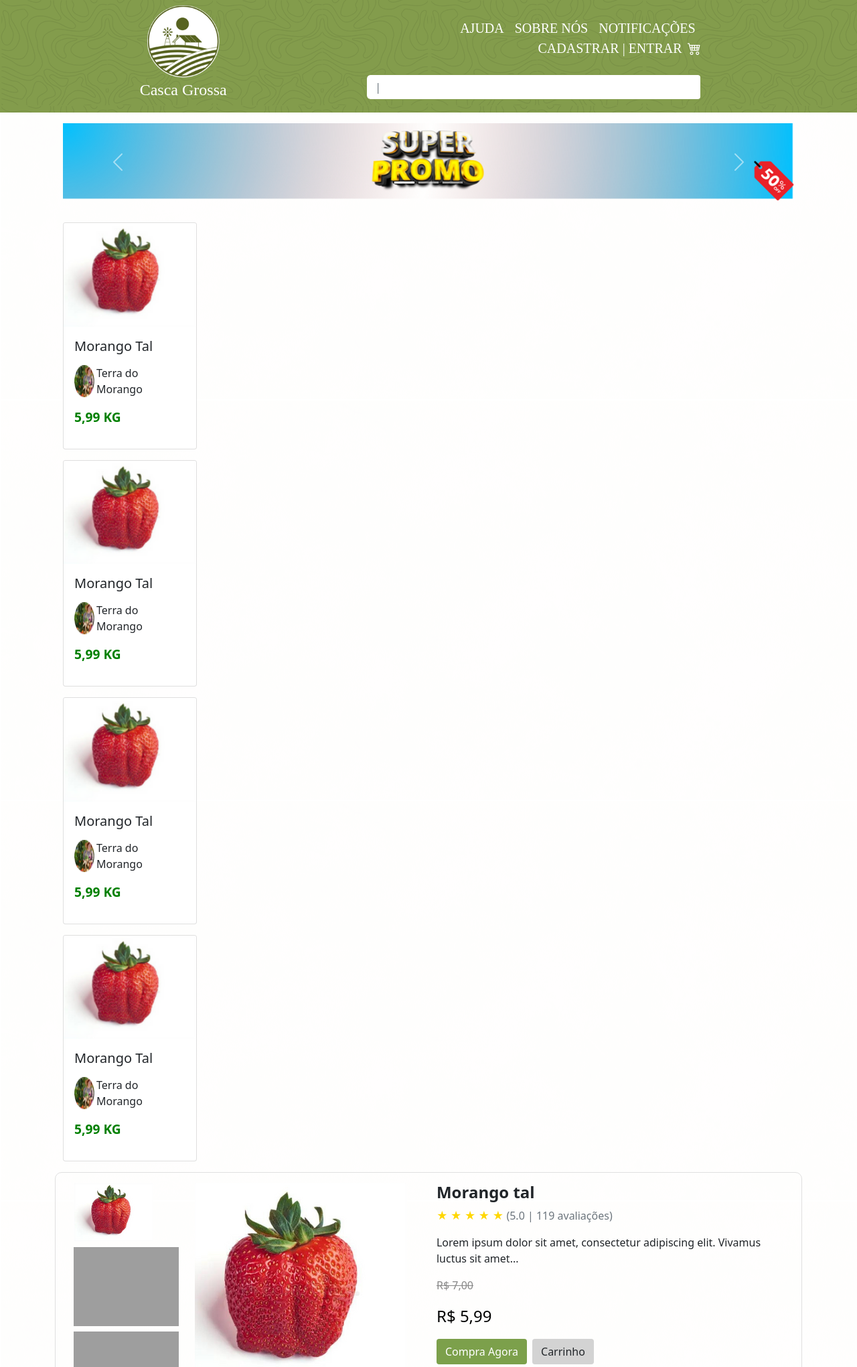
After one commit to renata-machado/Casca-Grossa, a FastAPI app: template templates/pages/tela_compra.html in a window 1280 px wide. The commit adds this page. Shown: the top 2041 px of the page at 67% size. Run offline with FastAPI, Linux system fonts and the light colour scheme; the template is opened without the code that fills it, so the values that code supplies are empty; some libraries are stand-ins or nearby versions; some web fonts are replaced; grey boxes are pictures that could not be loaded.

Commit message:
tela de compra

```diff
--- a/routes/main_routes.py
+++ b/routes/main_routes.py
@@ -16,3 +16,7 @@ async def get_cadastro(request: Request):
 @router.get("/entre")
 async def get_entre(request: Request):
     return templates.TemplateResponse("pages/Entre.html", {"request":request})
+
+@router.get("/telaCompra")
+async def get_telaCompra(request: Request):
+    return templates.TemplateResponse("pages/tela_compra.html", {"request":request})
--- /dev/null
+++ b/templates/pages/tela_compra.html
@@ -0,0 +1,227 @@
+{% extends "shared/base.html" %}
+
+{% block subtitulo %}Compra{% endblock %}
+
+
+{% block conteudo %}
+
+<style>
+  .product-card {
+    border: 1px solid #e0e0e0;
+    padding: 15px;
+    margin-bottom: 20px;
+    border-radius: 10px;
+  }
+
+  .product-title {
+    font-weight: bold;
+  }
+
+  .rating {
+    color: gold;
+  }
+
+  .price {
+    font-size: 1.5rem;
+    color: #000;
+  }
+
+  .discount {
+    text-decoration: line-through;
+    color: #888;
+  }
+
+  .buy-button {
+    background-color: #7ca04b;
+    color: white;
+  }
+
+  .cart-button {
+    background-color: #d3d3d3;
+  }
+
+  .review-card {
+    border: 1px solid #e0e0e0;
+    padding: 10px;
+    margin-top: 20px;
+  }
+
+  .frete-options {
+    background-color: #f7f7f7;
+    padding: 15px;
+  }
+</style>
+
+<div class="container mt-3">
+  <!-- Carrossel -->
+  <div>
+    <div id="carouselExampleCaptions" class="carousel slide d-flex">
+      <div class="carousel-indicators">
+        <button type="button" data-bs-target="#carouselExampleCaptions" data-bs-slide-to="0" class="active"
+          aria-current="true" aria-label="Slide 1"></button>
+        <button type="button" data-bs-target="#carouselExampleCaptions" data-bs-slide-to="1"
+          aria-label="Slide 2"></button>
+        <button type="button" data-bs-target="#carouselExampleCaptions" data-bs-slide-to="2"
+          aria-label="Slide 3"></button>
+      </div>
+      <div class="carousel-inner">
+        <div class="carousel-item active">
+          <img src="/static/img/carroselCompra.png" class="d-block w-100">
+          <div class="carousel-caption d-none d-md-block"></div>
+        </div>
+        <div class="carousel-item">
+          <img src="/static/img/carroselCompra.png" class="d-block w-100" alt="...">
+          <div class="carousel-caption d-none d-md-block"></div>
+        </div>
+        <div class="carousel-item">
+          <img src="/static/img/carroselCompra.png" class="d-block w-100" alt="...">
+          <div class="carousel-caption d-none d-md-block"></div>
+        </div>
+      </div>
+      <button class="carousel-control-prev" type="button" data-bs-target="#carouselExampleCaptions"
+        data-bs-slide="prev">
+        <span class="carousel-control-prev-icon" aria-hidden="true"></span>
+        <span class="visually-hidden">Previous</span>
+      </button>
+      <button class="carousel-control-next" type="button" data-bs-target="#carouselExampleCaptions"
+        data-bs-slide="next">
+        <span class="carousel-control-next-icon" aria-hidden="true"></span>
+        <span class="visually-hidden">Next</span>
+      </button>
+    </div>
+  </div>
+
+<!-- Filtros/produtos -->
+  <div class="row my-3 ">
+
+    <!-- Produtos -->
+    <div class="class col d-flex align-items-center">
+      <div class=" g-3 ">
+        <div class="col-12 col-sm-12 col-md-12 col-lg-3 col-xl-3 my-3">
+          <div class="card" style="width: 200px;">
+            <img src="static/img/produto.png" class="card-img-top" style="width: 100%; height: auto; object-fit: cover;">
+            <div class="card-body">
+                <h5 class="card-title mb-3">Morango Tal</h5>
+                <div class="d-flex">
+                <img src="static/img/fotoProdutor.png" >
+                <p class="card-text">Terra do Morango</p>
+                </div>
+                <p class="mt-3" style="font-size: 1.2rem; font-weight: bold; color: green;">5,99 KG</p>
+            </div>
+          </div>
+        </div>
+
+        <div class="col-12 col-sm-12 col-md-12 col-lg-3 col-xl-3 my-3">
+          <div class="card" style="width: 200px;">
+            <img src="static/img/produto.png" class="card-img-top" style="width: 100%; height: auto; object-fit: cover;">
+            <div class="card-body">
+                <h5 class="card-title mb-3">Morango Tal</h5>
+                <div class="d-flex">
+                <img src="static/img/fotoProdutor.png" >
+                <p class="card-text">Terra do Morango</p>
+                </div>
+                <p class="mt-3" style="font-size: 1.2rem; font-weight: bold; color: green;">5,99 KG</p>
+            </div>
+          </div>
+        </div>
+
+        <div class="col-12 col-sm-12 col-md-12 col-lg-3 col-xl-3 my-3">
+          <div class="card" style="width: 200px;">
+            <img src="static/img/produto.png" class="card-img-top" style="width: 100%; height: auto; object-fit: cover;">
+            <div class="card-body">
+                <h5 class="card-title mb-3">Morango Tal</h5>
+                <div class="d-flex">
+                <img src="static/img/fotoProdutor.png" >
+                <p class="card-text">Terra do Morango</p>
+                </div>
+                <p class="mt-3" style="font-size: 1.2rem; font-weight: bold; color: green;">5,99 KG</p>
+            </div>
+          </div>
+        </div>
+
+        <div class="col-12 col-sm-12 col-md-12 col-lg-3 col-xl-3 my-3">
+          <div class="card" style="width: 200px;">
+            <img src="static/img/produto.png" class="card-img-top" style="width: 100%; height: auto; object-fit: cover;">
+            <div class="card-body">
+                <h5 class="card-title mb-3">Morango Tal</h5>
+                <div class="d-flex">
+                <img src="static/img/fotoProdutor.png" >
+                <p class="card-text">Terra do Morango</p>
+                </div>
+                <p class="mt-3" style="font-size: 1.2rem; font-weight: bold; color: green;">5,99 KG</p>
+            </div>
+          </div>
+        </div>
+
+
+
+      </div>
+    </div>
+
+    <div class="container">
+      <!-- Primeiro Card - Produto -->
+      <div class="product-card row">
+        <!-- Imagens Laterais -->
+        <div class="col-md-2">
+          <img src="static/img/morangoPequeno.png" class="img-fluid mb-2">
+          <img src="morango-thumbnail2.png" class="img-fluid mb-2">
+          <img src="morango-thumbnail3.png" class="img-fluid">
+        </div>
+
+        <!-- Imagem Principal e Informações -->
+        <div class="col-md-4">
+          <img src="static/img/morangoGrande.png" class="img-fluid">
+        </div>
+
+        <!-- Informações do Produto -->
+        <div class="col-md-6">
+          <h4 class="product-title">Morango tal</h4>
+          <p class="rating">★ ★ ★ ★ ★ <span class="text-muted">(5.0 | 119 avaliações)</span></p>
+          <p>Lorem ipsum dolor sit amet, consectetur adipiscing elit. Vivamus luctus sit amet...</p>
+          <p class="discount">R$ 7,00</p>
+          <p class="price">R$ 5,99</p>
+
+          <!-- Botões de Ação -->
+          <div class="d-flex">
+            <button class="btn buy-button me-2">Compra Agora</button>
+            <button class="btn cart-button">Carrinho</button>
+          </div>
+        </div>
+      </div>
+
+      <!-- Segundo Card - Opções de Frete -->
+      <div class="frete-options row mt-3">
+        <div class="col-md-2">
+          <img src="frete-img1.png" class="img-fluid">
+        </div>
+        <div class="col-md-2">
+          <img src="frete-img2.png" class="img-fluid">
+        </div>
+        <div class="col-md-4">
+          <p>Para: Muqui, Espírito Santo</p>
+          <p>Frete: R$ 12,90</p>
+        </div>
+      </div>
+
+      <!-- Terceiro Card - Avaliações -->
+      <div class="review-card mt-3">
+        <h5>Avaliações do Produto</h5>
+        <div class="d-flex align-items-start">
+          <img src="user-avatar.png" class="rounded-circle me-2" width="50">
+          <div>
+            <strong>Pedro Top</strong> ★ ★ ★ ★ ★
+            <p>Chegou bem embalado e certo, com 7 dias úteis após o pagamento. A esposa amou!</p>
+            <div class="d-flex">
+              <img src="morango-thumbnail1.png" class="img-fluid me-2" width="80">
+              <img src="morango-thumbnail2.png" class="img-fluid me-2" width="80">
+              <img src="morango-thumbnail3.png" class="img-fluid" width="80">
+            </div>
+          </div>
+        </div>
+      </div>
+    </div>
+
+    </div>
+  </div>
+</div>
+{% endblock %}
```
Also changed, not shown: static/img/carroselCompra.png (added), static/img/morangoGrande.png (added), static/img/morangoPequeno.png (added), templates/shared/base.html (indentation only), 1 other file.
